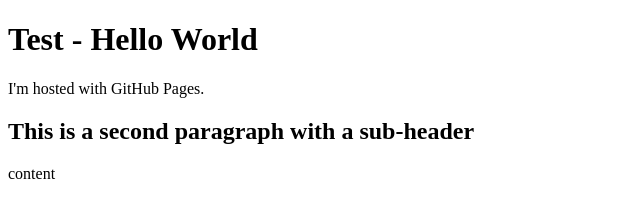
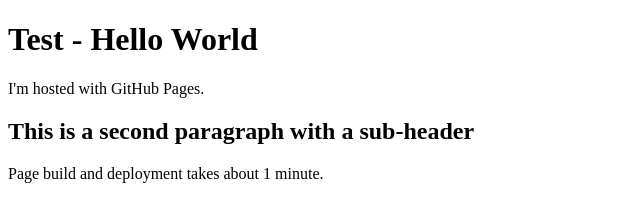
Before and after one commit to ant-dan/halszkaroid.github.io, a plain HTML site: page index.html in a window 1280 px wide. Shown: the whole page, without its empty margins (0-640 px from the left). Drawn offline with Linux system fonts and the light colour scheme.

Commit message:
Update index.html

```diff
--- a/index.html
+++ b/index.html
@@ -4,6 +4,6 @@
 <h1>Test - Hello World</h1>
 <p>I'm hosted with GitHub Pages.</p>
 <h2>This is a second paragraph with a sub-header</h2>
-<p>content</p>
+<p>Page build and deployment takes about 1 minute.</p>
 </body>
 </html>
```
